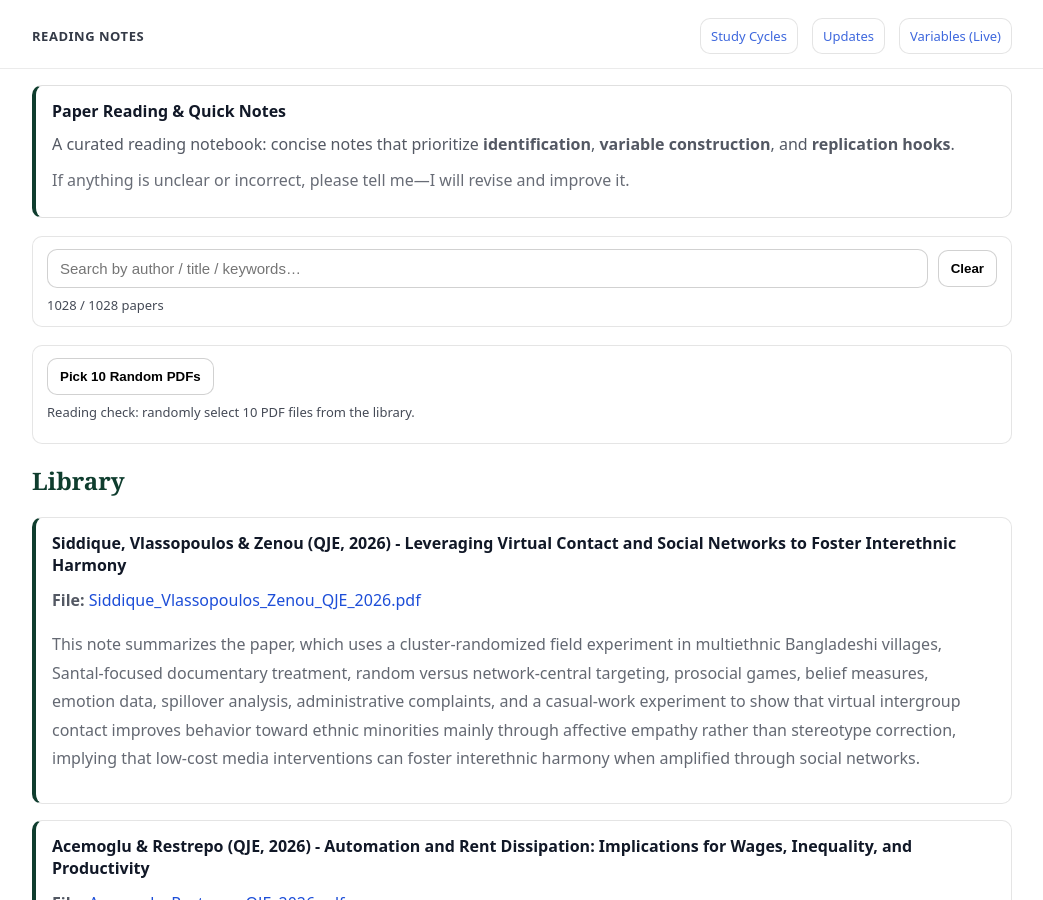
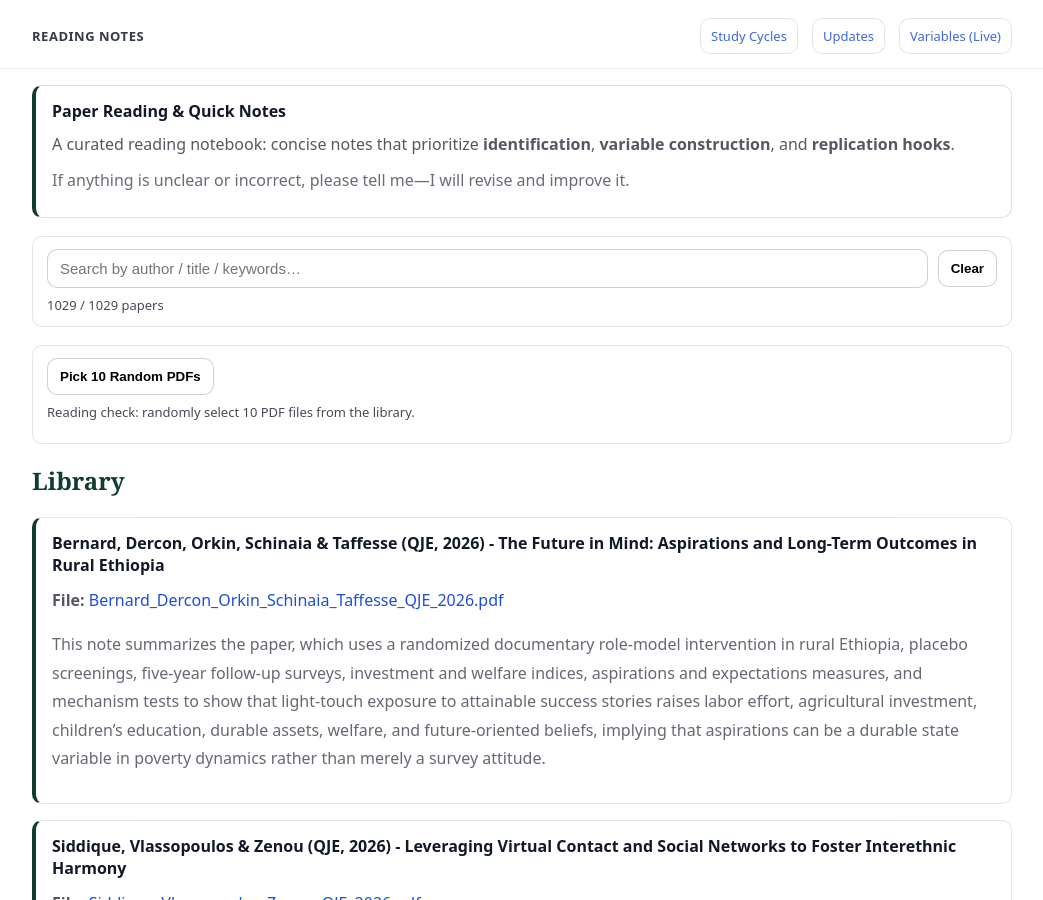
Before and after one commit to yaxinzn/study-archive, a Jekyll site: the page built from reading/index.md, in a window 1280 px wide and 900 px high. Shown: the whole window, without its empty margins (118-1161 px from the left). Built offline with Jekyll 4.4.1, drawn with Linux system fonts in a browser that asks for light colours.

Commit message:
Reading: add/update Bernard_Dercon_Orkin_Schinaia_Taffesse_QJE_2026.pdf

```diff
--- a/_data/reading.yml
+++ b/_data/reading.yml
@@ -1,3 +1,7 @@
+- title: "Bernard, Dercon, Orkin, Schinaia & Taffesse (QJE, 2026) - The Future in Mind: Aspirations and Long-Term Outcomes in Rural Ethiopia"
+  file: "Bernard_Dercon_Orkin_Schinaia_Taffesse_QJE_2026.pdf"
+  desc: "This note summarizes the paper, which uses a randomized documentary role-model intervention in rural Ethiopia, placebo screenings, five-year follow-up surveys, investment and welfare indices, aspirations and expectations measures, and mechanism tests to show that light-touch exposure to attainable success stories raises labor effort, agricultural investment, children’s education, durable assets, welfare, and future-oriented beliefs, implying that aspirations can be a durable state variable in poverty dynamics rather than merely a survey attitude."
+
 - title: "Siddique, Vlassopoulos & Zenou (QJE, 2026) - Leveraging Virtual Contact and Social Networks to Foster Interethnic Harmony"
   file: "Siddique_Vlassopoulos_Zenou_QJE_2026.pdf"
   desc: "This note summarizes the paper, which uses a cluster-randomized field experiment in multiethnic Bangladeshi villages, Santal-focused documentary treatment, random versus network-central targeting, prosocial games, belief measures, emotion data, spillover analysis, administrative complaints, and a casual-work experiment to show that virtual intergroup contact improves behavior toward ethnic minorities mainly through affective empathy rather than stereotype correction, implying that low-cost media interventions can foster interethnic harmony when amplified through social networks."
```
Also changed, not shown: 1 other file.
